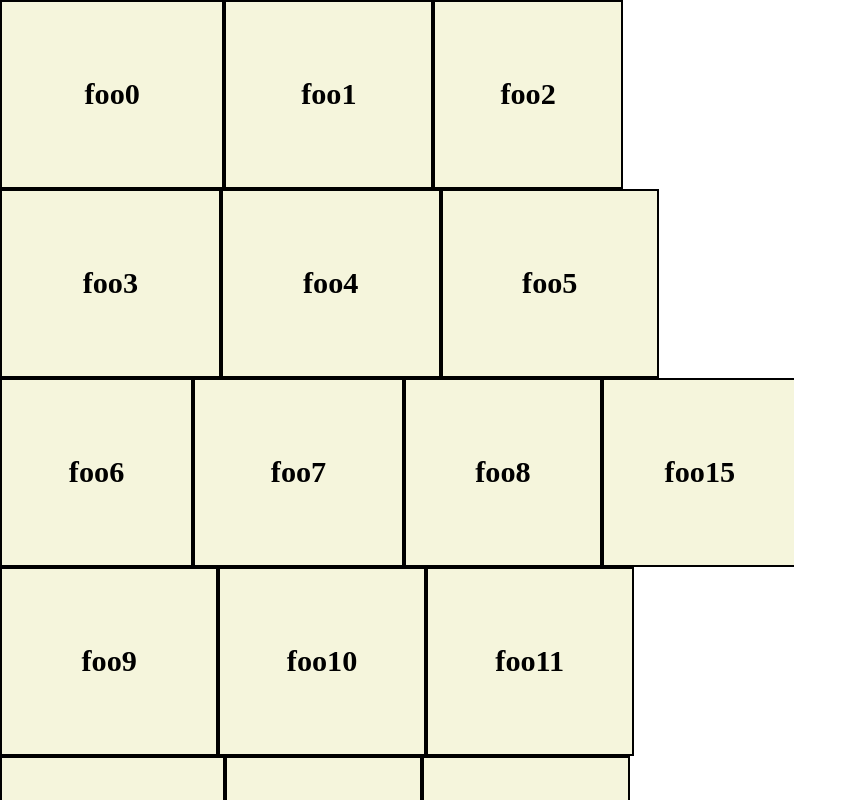
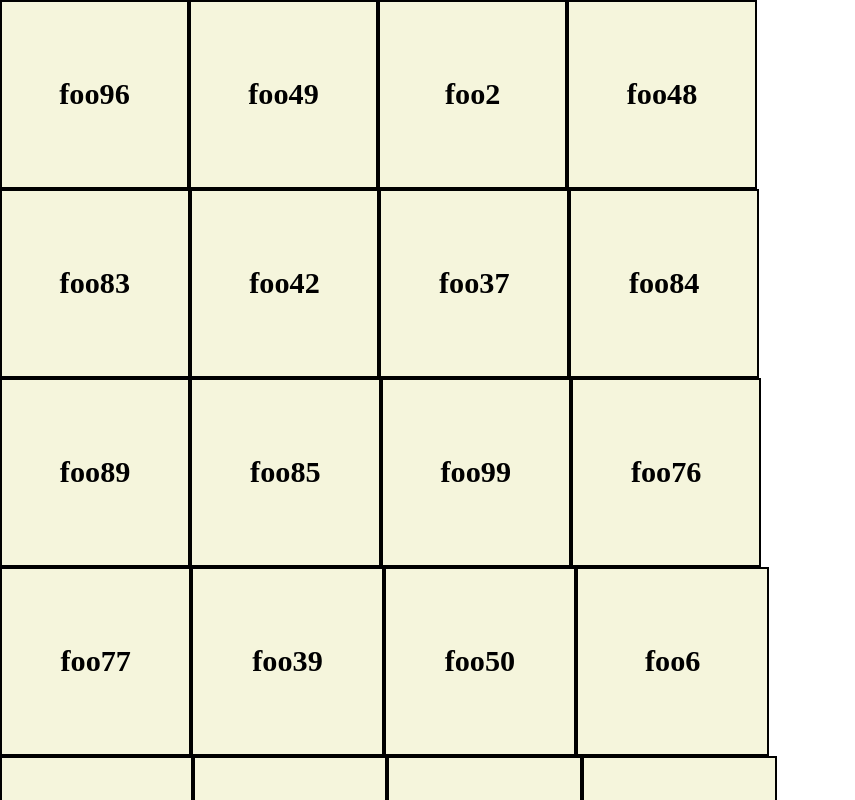
Before and after one commit to jorisvddonk/Distraction, a React app: page / in a window 1280 px wide. Shown: the top 800 px of the page, without its empty margins (0-855 px from the left). Built offline with nearby package versions, Linux system fonts and the light colour scheme.

Commit message:
need to sort blocks by width

```diff
--- a/src/Packer.ts
+++ b/src/Packer.ts
@@ -17,6 +17,9 @@ export class Packer {
   };
 
   fit = (blocks: IDElement[]) => {
+    blocks = blocks.sort((a, b) => {
+      return a.width - b.width;
+    });
     const retFits: Node[] = [];
     for (let n = 0; n < blocks.length; n++) {
       let block = blocks[n];
```
